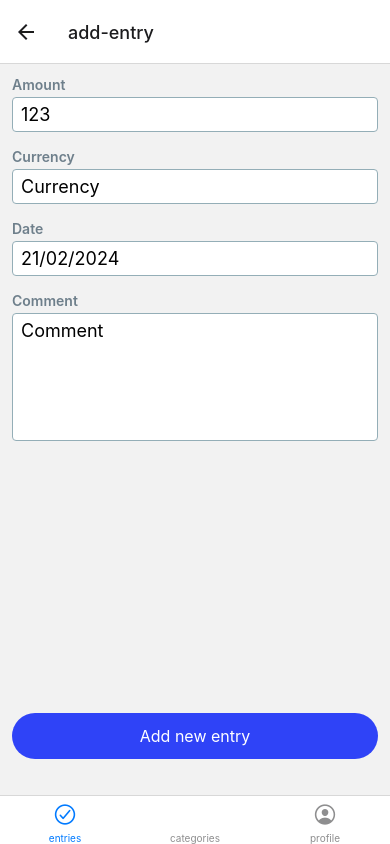
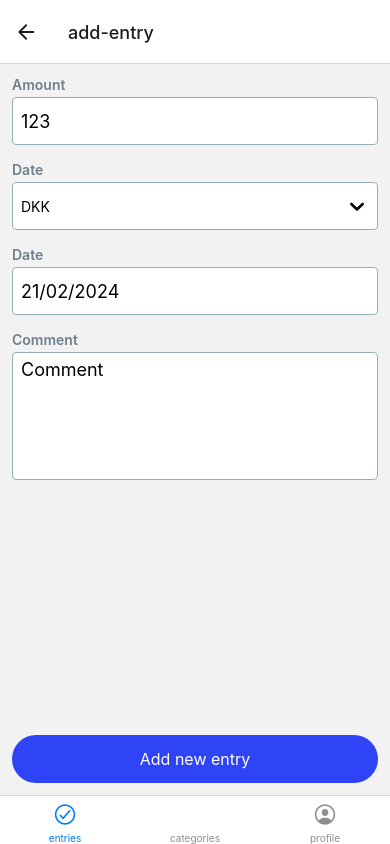
Before and after one commit to MarianMocanu/finance-tracker-mobile-app, a React Native app: screen /add-entry in a window 390 px wide. Built offline with nearby package versions, Linux system fonts and the light colour scheme; no server answers.

Commit message:
added Picker and Modal shared components and refactored the Button component

```diff
--- a/src/features/entries/screens/EntriesList.tsx
+++ b/src/features/entries/screens/EntriesList.tsx
@@ -26,12 +26,7 @@ const EntriesList: FC = () => {
   }
 
   function navigateToAddForm(): void {
-    navigation.dispatch(
-      CommonActions.navigate({
-        name: 'add-entry',
-        params: {},
-      }),
-    );
+    navigation.dispatch(CommonActions.navigate({ name: 'add-entry' }));
   }
 
   if (isLoading) {
@@ -43,7 +38,7 @@ const EntriesList: FC = () => {
   }
 
   return entries?.length ? (
-    <View style={styles.fullHeight}>
+    <View style={styles.container}>
       <TouchableOpacity style={styles.addButton} onPress={() => navigateToAddForm()}>
         <Ionicons name="add-circle" size={40} color={colors.blue.base} />
       </TouchableOpacity>
@@ -89,18 +84,11 @@ const styles = StyleSheet.create({
     padding: 12,
     paddingTop: 8,
   },
-
   center: {
     flex: 1,
     justifyContent: 'center',
     alignItems: 'center',
   },
-
-  fullHeight: {
-    flex: 1,
-    position: 'relative',
-  },
-
   addButton: {
     position: 'absolute',
     bottom: 12,
--- a/src/features/entries/screens/EntryAddForm.tsx
+++ b/src/features/entries/screens/EntryAddForm.tsx
@@ -1,23 +1,17 @@
 import { colors } from '@globals/style';
-import dayjs, { Dayjs } from 'dayjs';
+import dayjs from 'dayjs';
 import { FC, useState } from 'react';
-import {
-  Pressable,
-  ScrollView,
-  StyleSheet,
-  Text,
-  TextInput,
-  TouchableOpacity,
-  View,
-} from 'react-native';
-import DateTimePicker, { DateType } from 'react-native-ui-datepicker';
-import Ionicons from '@expo/vector-icons/Ionicons';
+import { Pressable, ScrollView, StyleSheet, Text, TextInput, View } from 'react-native';
+import DateTimePicker from 'react-native-ui-datepicker';
 import Button from '@shared/Button';
+import { SimpleModal } from '@shared/Modal';
+import { Picker } from '@shared/Picker';
 
 const EntryAddForm: FC = () => {
   // date set to any to resolve issue caused by dayjs format
   const [date, setDate] = useState<any>(dayjs());
   const [isDateModalVisible, setIsDateModalVisible] = useState(false);
+  const [currency, setCurrency] = useState('DKK');
 
   return (
     <ScrollView
@@ -26,19 +20,12 @@ const EntryAddForm: FC = () => {
       style={{ flex: 1 }}
       contentContainerStyle={{ flexGrow: 1 }}
     >
-      <View style={[styles.modalWrapper, isDateModalVisible ? styles.visible : styles.hidden]}>
-        <View style={styles.modalContent}>
-          <TouchableOpacity
-            style={styles.closeModalButton}
-            onPress={() => setIsDateModalVisible(false)}
-          >
-            <Ionicons name="close-circle" size={32} color={colors.border} />
-          </TouchableOpacity>
-          <Text style={styles.modalHeader}>Select date</Text>
-          <DateTimePicker mode="single" date={date} onChange={params => setDate(params.date)} />
-          <Button text="Confirm" onPress={() => setIsDateModalVisible(false)}></Button>
-        </View>
-      </View>
+      <SimpleModal visible={isDateModalVisible} closeModal={() => setIsDateModalVisible(false)}>
+        <Text style={styles.modalHeader}>Select date</Text>
+        <DateTimePicker mode="single" date={date} onChange={params => setDate(params.date)} />
+        <Button text="Confirm" onPress={() => setIsDateModalVisible(false)} />
+      </SimpleModal>
+
       <View style={styles.container}>
         {/* AMOUNT INPUT */}
         <View style={styles.formFieldWrapper}>
@@ -48,27 +35,34 @@ const EntryAddForm: FC = () => {
             placeholder="Amount"
             style={styles.inputField}
             value={'123'}
-          ></TextInput>
+          />
         </View>
         {/* CURRENCY INPUT WILL BE CHANGED TO DROPDOWN OF DKK/EUR/USD */}
+        {/* <View style={styles.formFieldWrapper}>
+          <Text style={styles.inputLabel}>Currency</Text>
+          <TextInput keyboardType="default" placeholder="Currency" style={styles.inputField} />
+        </View> */}
         <View style={styles.formFieldWrapper}>
-          <Text style={styles.inputLabel}>Currency</Text>
-          <TextInput
-            keyboardType="default"
+          <Text style={styles.inputLabel}>Date</Text>
+          <Picker
+            data={['DKK', 'USD', 'EURO']}
+            onChange={setCurrency}
+            initialSelectedIndex={0}
             placeholder="Currency"
-            style={styles.inputField}
-          ></TextInput>
+            containerStyle={styles.inputField}
+          />
         </View>
         {/* DATE INPUT and MODAL HANDLER */}
         <Pressable onPress={() => setIsDateModalVisible(true)}>
           <View style={styles.formFieldWrapper} pointerEvents="none">
             <Text style={styles.inputLabel}>Date</Text>
+            {/* maybe you don't need a text input for the date, and just a simple Text component wrapped in a View styled as an inputFiled, check the Picker above for example */}
             <TextInput
               placeholder="Date"
               style={styles.inputField}
               value={date?.format('DD/MM/YYYY')}
               editable={false}
-            ></TextInput>
+            />
           </View>
         </Pressable>
         {/* COMMENT INPUT */}
@@ -80,11 +74,16 @@ const EntryAddForm: FC = () => {
             multiline
             numberOfLines={4}
             style={[styles.inputField, styles.inputTextArea]}
-          ></TextInput>
+          />
         </View>
-        <View style={styles.addButtonWrapper}>
-          <Button text="Add new entry" onPress={() => console.log('submitForm')}></Button>
-        </View>
+        {/* <View style={styles.addButtonWrapper}> */}
+        <Button
+          primary
+          text="Add new entry"
+          onPress={() => console.log('submitForm')}
+          style={styles.addButtonWrapper} // use this style prop to style the button instead of wrapping it in a view
+        />
+        {/* </View> */}
       </View>
     </ScrollView>
   );
@@ -121,6 +120,7 @@ const styles = StyleSheet.create({
     backgroundColor: '#fff',
     borderWidth: 1,
     borderColor: colors.border,
+    height: 48,
   },
   inputTextArea: {
     height: 128,
@@ -174,7 +174,6 @@ const styles = StyleSheet.create({
   },
   addButtonWrapper: {
     marginTop: 'auto',
-    paddingVertical: 24,
   },
   addButton: {
     backgroundColor: colors.blue.base,
--- a/src/features/shared/Button.tsx
+++ b/src/features/shared/Button.tsx
@@ -1,18 +1,29 @@
-import { FC } from 'react';
+import { FC, PropsWithChildren } from 'react';
 import { StyleSheet, Text, TextStyle, TouchableOpacity, ViewStyle } from 'react-native';
 import { colors } from '../../globals/style';
 
-type Props = {
-  text: string;
+interface Props extends PropsWithChildren {
+  text?: string;
   onPress: () => void;
   style?: ViewStyle;
   textStyle?: TextStyle;
-};
+  primary?: boolean;
+  secondary?: boolean;
+}
 
-const Button: FC<Props> = ({ text, onPress, style, textStyle }) => {
+const Button: FC<Props> = ({ text, onPress, style, textStyle, children, primary, secondary }) => {
   return (
-    <TouchableOpacity onPress={onPress} style={[styles.container, style]}>
-      <Text style={[styles.text, textStyle]}>{text}</Text>
+    <TouchableOpacity
+      onPress={onPress}
+      style={[primary && styles.primary, secondary && styles.secondary, style]}
+    >
+      {children ? (
+        children
+      ) : (
+        <Text style={[primary && styles.textPrimary, secondary && styles.textSecondary, textStyle]}>
+          {text}
+        </Text>
+      )}
     </TouchableOpacity>
   );
 };
@@ -20,17 +31,30 @@ const Button: FC<Props> = ({ text, onPress, style, textStyle }) => {
 export default Button;
 
 const styles = StyleSheet.create({
-  container: {
+  primary: {
     alignItems: 'center',
     justifyContent: 'center',
-    height: 46,
-    borderRadius: 46,
+    height: 48,
+    borderRadius: 48,
     backgroundColor: colors.blue.dark,
     paddingHorizontal: 24,
   },
-  text: {
+  secondary: {
+    alignItems: 'center',
+    justifyContent: 'center',
+    height: 48,
+    borderRadius: 48,
+    backgroundColor: colors.blue.light,
+    paddingHorizontal: 24,
+  },
+  textPrimary: {
     fontSize: 16,
     lineHeight: 18,
     color: '#FFF',
   },
+  textSecondary: {
+    fontSize: 16,
+    lineHeight: 18,
+    color: '#000',
+  },
 });
--- /dev/null
+++ b/src/features/shared/Modal.tsx
@@ -0,0 +1,52 @@
+import { FC, PropsWithChildren } from 'react';
+import { Modal, View, StyleSheet, DimensionValue, TouchableWithoutFeedback } from 'react-native';
+
+interface Props extends PropsWithChildren {
+  /**
+   * Whether the modal is visible or not
+   */
+  visible: boolean;
+  /**
+   *
+   * Function to close the modal
+   */
+  closeModal: () => void;
+  /**
+   * Width of the modal. Max width is 90% of the screen. Default is 90%
+   */
+  width?: DimensionValue;
+  /**
+   * Height of the modal. Max height is 90% of the screen.
+   */
+  height?: DimensionValue;
+}
+
+export const SimpleModal: FC<Props> = ({ visible, closeModal, children, height, width }) => {
+  return (
+    <Modal visible={visible} onRequestClose={closeModal} transparent={true}>
+      <TouchableWithoutFeedback onPress={closeModal}>
+        <View style={styles.modalContainer}>
+          <TouchableWithoutFeedback>
+            <View style={[styles.modalContent, { height, width: width ?? '90%' }]}>{children}</View>
+          </TouchableWithoutFeedback>
+        </View>
+      </TouchableWithoutFeedback>
+    </Modal>
+  );
+};
+
+const styles = StyleSheet.create({
+  modalContainer: {
+    flex: 1,
+    justifyContent: 'center',
+    alignItems: 'center',
+    backgroundColor: 'rgba(0, 0, 0, 0.5)',
+  },
+  modalContent: {
+    backgroundColor: '#FFF',
+    maxWidth: '90%',
+    maxHeight: '90%',
+    borderRadius: 5,
+    padding: 20,
+  },
+});
--- /dev/null
+++ b/src/features/shared/Picker.tsx
@@ -0,0 +1,137 @@
+import { FC, useState } from 'react';
+import {
+  View,
+  Text,
+  FlatList,
+  StyleSheet,
+  TextStyle,
+  TouchableOpacity,
+  ViewStyle,
+} from 'react-native';
+import { Entypo } from '@expo/vector-icons';
+import { colors } from '@globals/style';
+import { SimpleModal } from './Modal';
+import Button from './Button';
+
+type Props<Type> = {
+  data: Array<Type>;
+  onChange: (arg: Type) => void;
+  displayKey?: string;
+  initialSelectedIndex?: number;
+  placeholder?: string;
+  containerStyle?: ViewStyle;
+  textStyle?: TextStyle;
+};
+
+export const Picker: FC<Props<any>> = ({
+  data,
+  onChange,
+  displayKey,
+  initialSelectedIndex,
+  placeholder,
+  containerStyle,
+  textStyle,
+}) => {
+  const [modalOpen, setModalOpen] = useState(false);
+
+  if (!data || data.length === 0) {
+    throw new Error('data must be a non-empty array');
+  }
+  const objectMode = typeof data[0] === 'object';
+  if (objectMode && (!displayKey || !data[0].hasOwnProperty(displayKey))) {
+    throw new Error('If passing an array of objects, displayKey must be set to a valid property');
+  }
+  if (
+    initialSelectedIndex !== undefined &&
+    (initialSelectedIndex < 0 || initialSelectedIndex >= data.length)
+  ) {
+    throw new Error('initialSelection out of bounds');
+  }
+  const initialItem = initialSelectedIndex !== undefined ? data[initialSelectedIndex] : undefined;
+  const [selection, setSelection] = useState(initialItem);
+
+  function handlePress(item: any) {
+    setSelection(item);
+    onChange(item);
+    setModalOpen(false);
+  }
+
+  const renderItem = (item: any) => (
+    <Button
+      onPress={() => handlePress(item)}
+      style={item == selection ? styles.optionSelected : styles.optionRegular}
+    >
+      <Text style={item == selection ? text.selected : text.regular}>
+        {objectMode ? item[displayKey as string] : item}
+      </Text>
+    </Button>
+  );
+
+  return (
+    <TouchableOpacity onPress={() => setModalOpen(true)} style={[styles.container, containerStyle]}>
+      <Text numberOfLines={1} style={textStyle}>
+        {selection
+          ? objectMode
+            ? selection[displayKey as string]
+            : selection
+          : placeholder
+          ? placeholder
+          : ''}
+      </Text>
+      <Entypo name="chevron-down" size={24} color={'#000'} style={{ lineHeight: 24 }} />
+      <SimpleModal visible={modalOpen} closeModal={() => setModalOpen(false)} width={'80%'}>
+        <FlatList
+          data={data}
+          keyExtractor={
+            objectMode
+              ? (item, index) => item[displayKey as string] + index.toString()
+              : (item, index) => item + index.toString()
+          }
+          ItemSeparatorComponent={() => <View style={styles.separator} />}
+          renderItem={({ item }) => renderItem(item)}
+          contentContainerStyle={{ width: '100%' }}
+          style={{ width: '100%' }}
+        />
+      </SimpleModal>
+    </TouchableOpacity>
+  );
+};
+
+const styles = StyleSheet.create({
+  container: {
+    flexDirection: 'row',
+    alignItems: 'center',
+    justifyContent: 'space-between',
+  },
+  separator: {
+    height: 1,
+    backgroundColor: '#ddd',
+    width: '100%',
+  },
+  optionRegular: {
+    height: 48,
+    alignItems: 'center',
+    justifyContent: 'center',
+  },
+  optionSelected: {
+    backgroundColor: colors.blue.base,
+    height: 48,
+    alignItems: 'center',
+    justifyContent: 'center',
+  },
+});
+
+const text = StyleSheet.create({
+  regular: {
+    fontSize: 16,
+    lineHeight: 18,
+    color: '#000',
+    fontWeight: '500',
+  },
+  selected: {
+    fontSize: 16,
+    lineHeight: 18,
+    color: '#FFF',
+    fontWeight: '700',
+  },
+});
--- a/src/globals/style.ts
+++ b/src/globals/style.ts
@@ -2,6 +2,12 @@ const blue = {
   light: '#2FC2F7',
   base: '#2f81f7',
   dark: '#2F43F7',
+};
+
+const grey = {
+  light: '#F5F5F5',
+  base: '#F0F0F0',
+  dark: '#E5E5E5',
 };
 
 const text = {
@@ -11,4 +17,4 @@ const text = {
 
 const border = '#94AEB7';
 
-export const colors = { blue, text, border };
+export const colors = { blue, text, border, grey };
```
